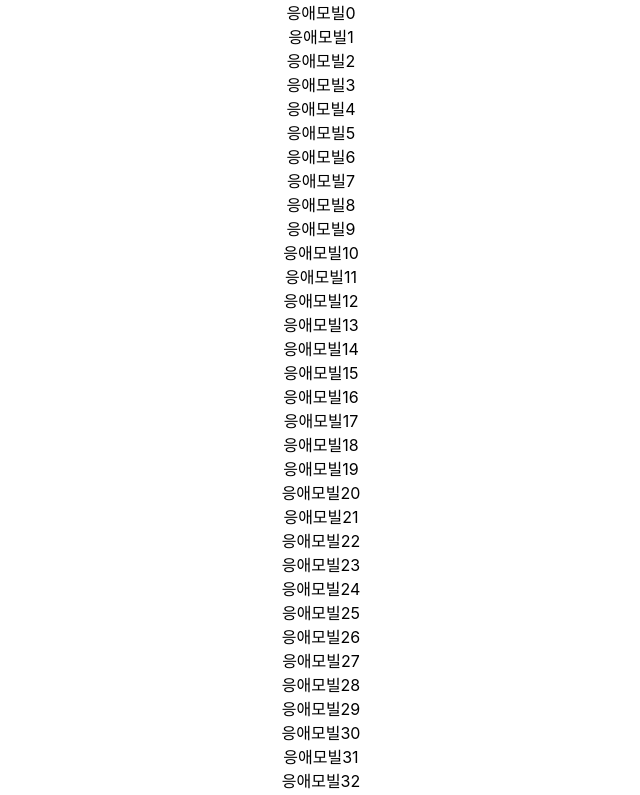
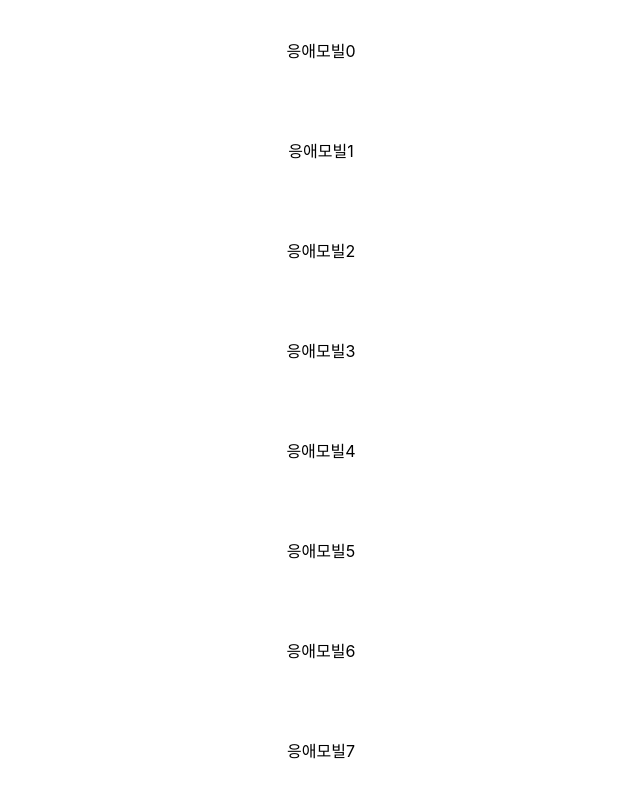
Before and after one commit to hyunjaesung/virtual-scroll-practice, a React (Create React App) app: page / in a window 1280 px wide. Shown: the top 795 px of the page, without its empty margins (319-959 px from the left). Built offline with nearby package versions, Linux system fonts and the light colour scheme.

Commit message:
기본 스크롤 구현

```diff
--- a/src/components/InfiniteScroll.jsx
+++ b/src/components/InfiniteScroll.jsx
@@ -1,27 +1,52 @@
 import React, { useEffect, useRef, useState } from 'react'
 import axios from '../utils/fakeAxios';
 
+const VISIBLE_COUNT = 10;
+const ITEM_HEIGHT = 100;
+
 const InfiniteScroll = props => {
-    const ref = useRef(null);
     const [data, setData] = useState([]);
 
     const callApi = async () => {
         const listData = await axios.get();
         setData(listData);
+        setViewData(listData.slice(0, VISIBLE_COUNT));
     }
 
     useEffect(() => {
         callApi();
     }, [])
 
+    const [viewData, setViewData] = useState([]);
+    const [paddingTop, setPaddingTop] = useState(0);
+
+    const viewportHeight = VISIBLE_COUNT * ITEM_HEIGHT;
+    const totalHeight = data.length * ITEM_HEIGHT
+
+
+    const handleScroll = ({ target: { scrollTop } }) => {
+        console.log('scroll', scrollTop);
+
+        const startIdx = Math.floor(scrollTop / ITEM_HEIGHT);
+        const endIdx = Math.min(startIdx + VISIBLE_COUNT, data.length - 1)
+        const newViewData = data.slice(startIdx, endIdx);
+        const newPaddingTop = Math.max(startIdx * ITEM_HEIGHT, 0);
+        console.log(startIdx, endIdx, newPaddingTop);
+        setPaddingTop(newPaddingTop)
+        setViewData(newViewData);
+    }
+    console.log('data',data, viewData);
     return (
-        <div className="infiniteScroll">
-            {data.map(({id, name}) => (
-                <div className="infiniteScroll-item" key={id}>
-                    <span>{name}</span>
+        <div className="infiniteScroll" style={{ height: totalHeight }}>
+            <div className="viewPort" onScroll={handleScroll} style={{ height: viewportHeight - 100, overflowY: 'auto' }}>
+                <div className="buffer" style={{ paddingTop }}>
+                {viewData.map(({id, name}) => (
+                    <div className="infiniteScroll-item" key={id} style={{ height: ITEM_HEIGHT }}>
+                        <span>{name}</span>
+                    </div>
+                ))}
                 </div>
-            ))}
-            <div ref={ref}></div>
+            </div>
         </div>
     )
 }
--- a/src/index.css
+++ b/src/index.css
@@ -11,3 +11,9 @@ code {
   font-family: source-code-pro, Menlo, Monaco, Consolas, 'Courier New',
     monospace;
 }
+
+.infiniteScroll-item{
+  display: flex;
+  justify-content: center;
+  align-items: center;
+}
```
